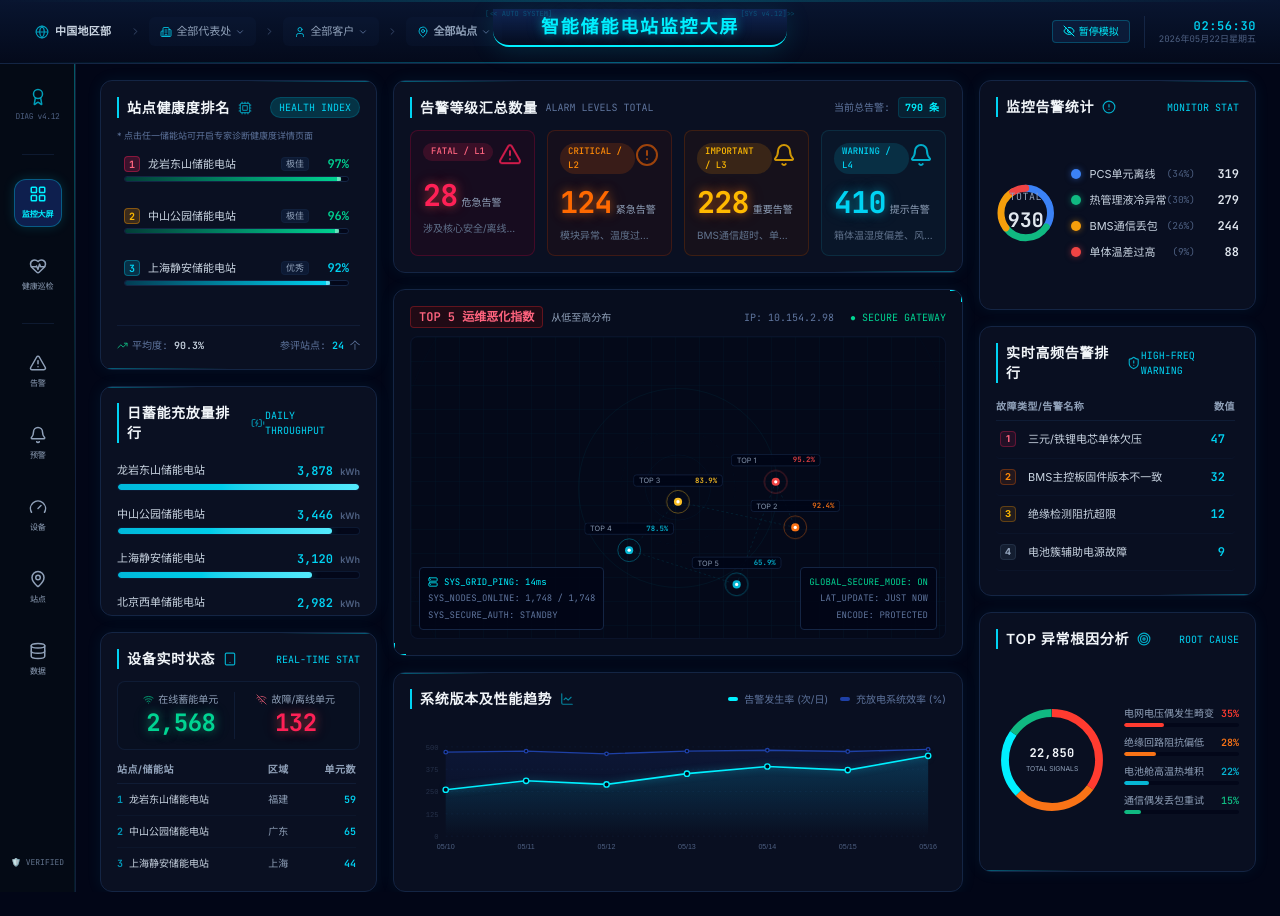
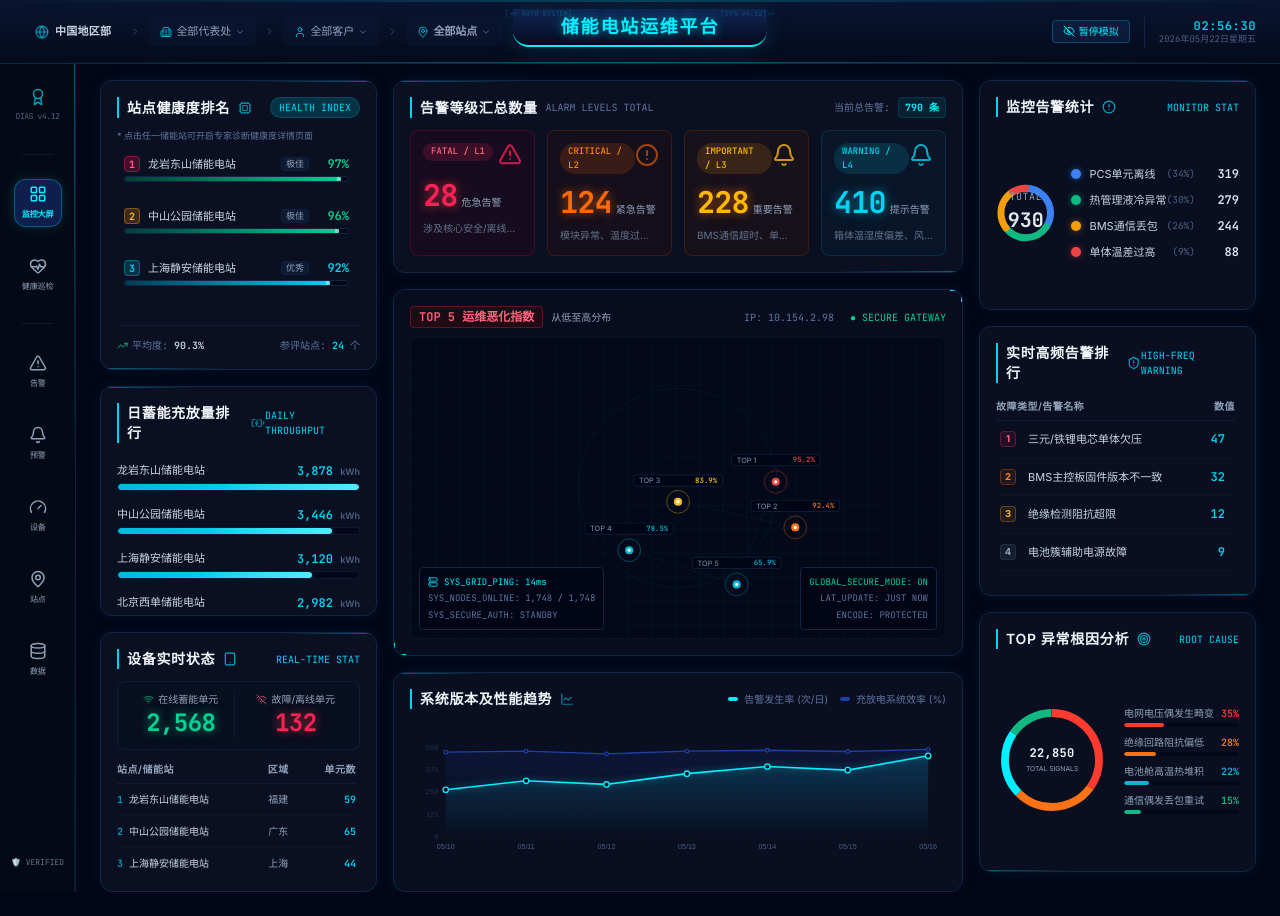
Before and after one commit to SeansDaddy/essdashboard, a React (Vite) app: page / in a window 1280 px wide. Built offline with nearby package versions, Linux system fonts and the light colour scheme.

Commit message:
feat: 标题改为储能电站运维平台

```diff
--- a/index.html
+++ b/index.html
@@ -3,7 +3,7 @@
   <head>
     <meta charset="UTF-8" />
     <meta name="viewport" content="width=device-width, initial-scale=1.0" />
-    <title>智能充电站监控大屏</title>
+    <title>储能电站运维平台</title>
   </head>
   <body>
     <div id="root"></div>
--- a/metadata.json
+++ b/metadata.json
@@ -1,5 +1,5 @@
 {
-  "name": "智能储能电站监控大屏",
+  "name": "储能电站运维平台",
   "description": "提供储能电站健康度排名、PCS及BMS告警等级汇总、高能耗/充放排行榜、实时高频故障等多维度的智能储能设备监测与管理大屏。",
   "requestFramePermissions": [],
   "majorCapabilities": ["MAJOR_CAPABILITY_SERVER_SIDE_GEMINI_API"]
--- a/src/App.tsx
+++ b/src/App.tsx
@@ -233,7 +233,7 @@ export default function App() {
     <div className="min-h-screen bg-[#020617] text-slate-100 flex flex-col font-sans select-none overflow-x-hidden pb-6">
       {/* 1. Dashboard Sleek Header */}
       <Header
-        title="智能储能电站监控大屏"
+        title="储能电站运维平台"
         isSimulating={isSimulating}
         onToggleSimulation={() => setIsSimulating(!isSimulating)}
         selectedStationId={selectedStationId}
```
